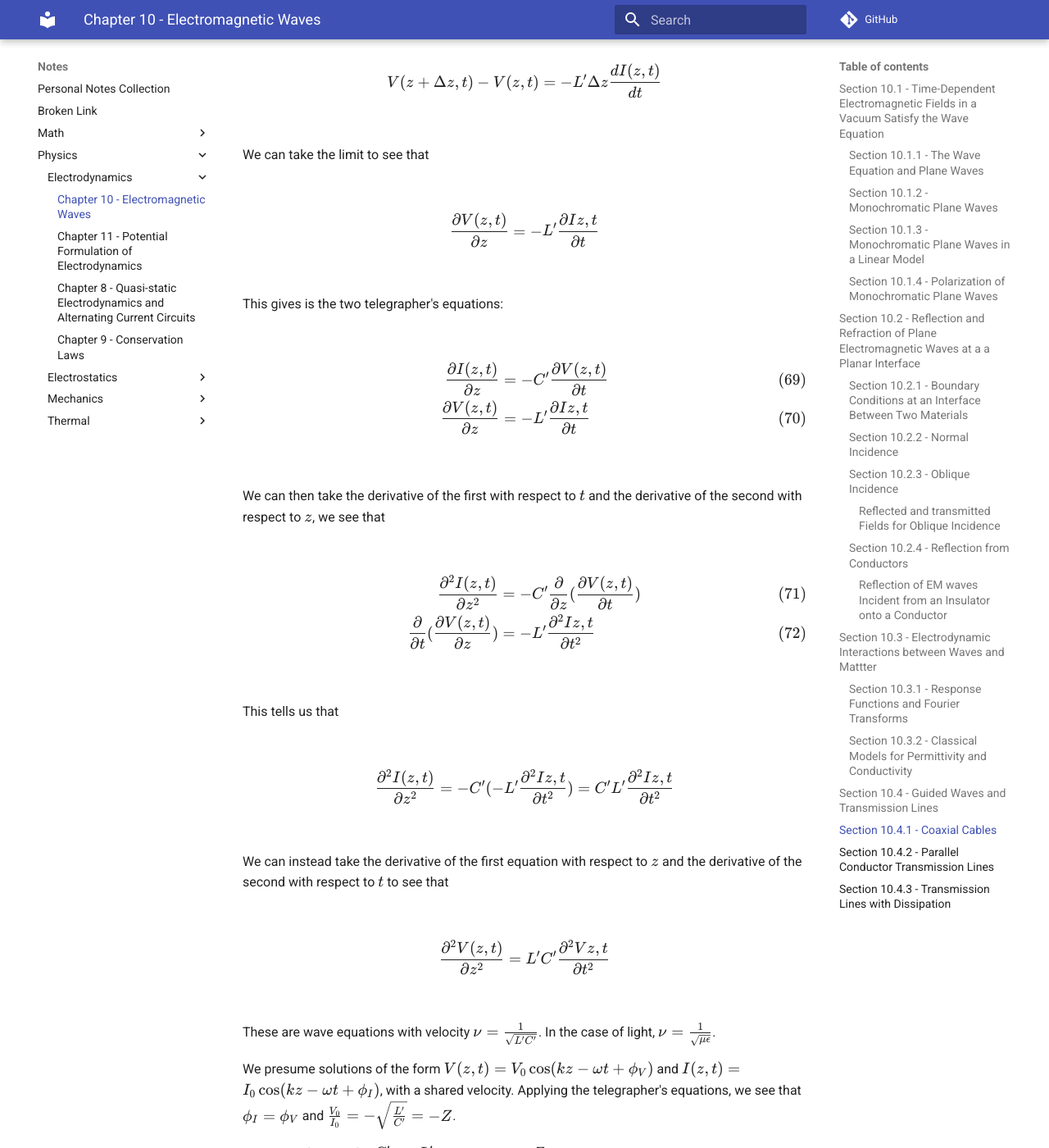
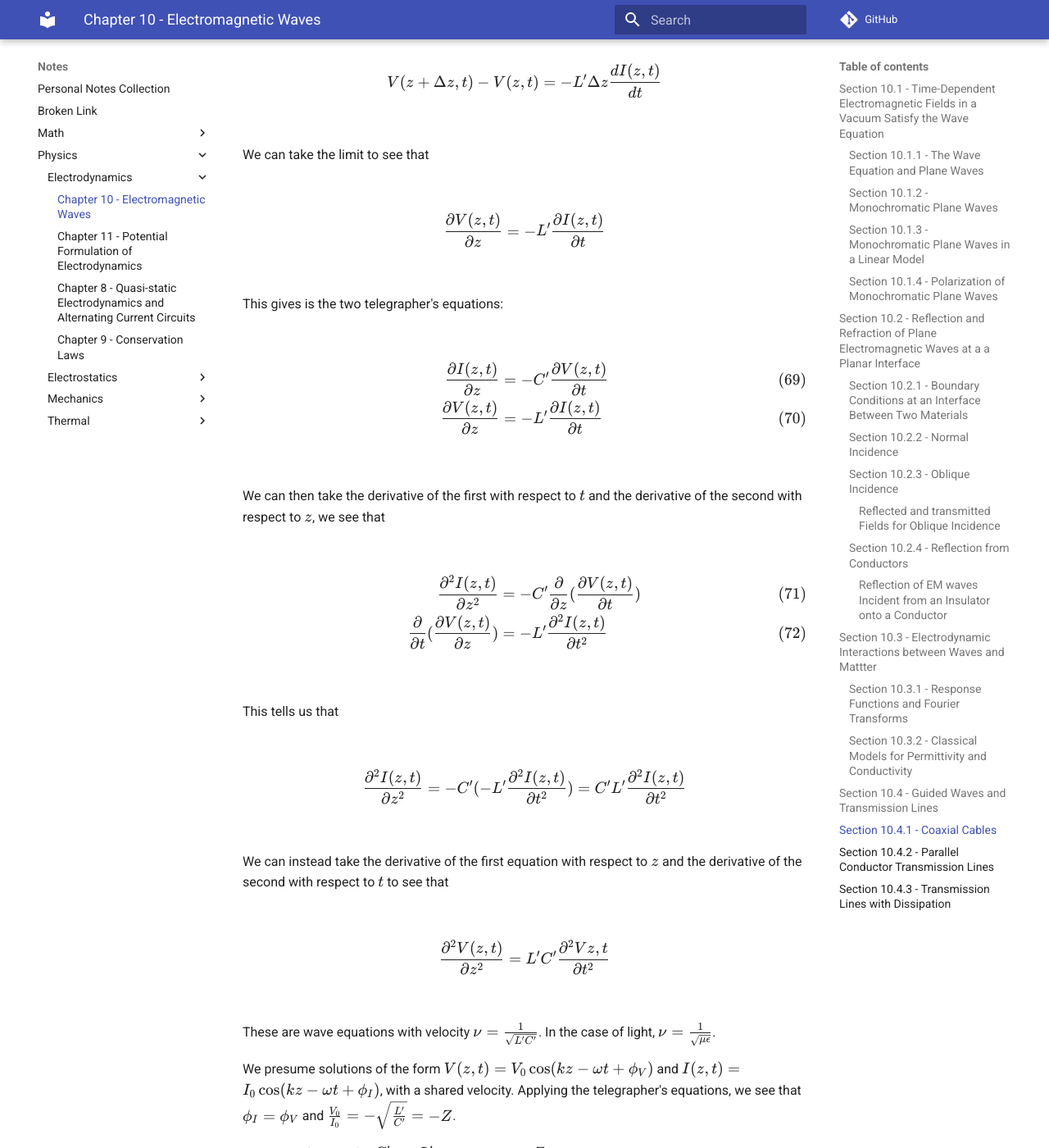
Before and after one commit to Indigo5684/Notes, an MkDocs documentation site: the page built from docs/physics/electrodynamics/10-electromagnetic-waves.md, in a window 1280 px wide and 1400 px high, scrolled down 20519 px. Shown: the whole window at 82% size. Built offline with MkDocs 1.6.1 and Material for MkDocs 9.7.7, drawn with Linux system fonts in a browser that asks for light colours; comment, search, counter and statistics services are not loaded.

```diff
--- a/docs/physics/electrodynamics/10-electromagnetic-waves.md
+++ b/docs/physics/electrodynamics/10-electromagnetic-waves.md
@@ -524,25 +524,25 @@ $$V(z + \Delta z, t) - V(z, t) = -L' \Delta z \frac{dI(z, t)}{dt}$$
 
 We can take the limit to see that
 
-$$\frac{\partial V(z, t)}{\partial z} = -L' \frac{\partial I{z, t}}{\partial t}$$
+$$\frac{\partial V(z, t)}{\partial z} = -L' \frac{\partial I(z, t)}{\partial t}$$
 
 This gives is the two telegrapher's equations:
 
 $$\begin{align}
 \frac{\partial I(z, t)}{\partial z} &= -C' \frac{\partial V(z, t)}{\partial t} \\
-\frac{\partial V(z, t)}{\partial z} &= -L' \frac{\partial I{z, t}}{\partial t}
+\frac{\partial V(z, t)}{\partial z} &= -L' \frac{\partial I(z, t)}{\partial t}
 \end{align}$$
 
 We can then take the derivative of the first with respect to $t$ and the derivative of the second with respect to $z$, we see that
 
 $$\begin{align}
 \frac{\partial^2 I(z, t)}{\partial z^2} &= -C' \frac{\partial}{\partial z}(\frac{\partial V(z, t)}{\partial t}) \\
-\frac{\partial}{\partial t}(\frac{\partial V(z, t)}{\partial z}) &= -L' \frac{\partial^2 I{z, t}}{\partial t^2}
+\frac{\partial}{\partial t}(\frac{\partial V(z, t)}{\partial z}) &= -L' \frac{\partial^2 I(z, t)}{\partial t^2}
 \end{align}$$
 
 This tells us that
 
-$$\frac{\partial^2 I(z, t)}{\partial z^2} = -C'(-L' \frac{\partial^2 I{z, t}}{\partial t^2}) = C'L' \frac{\partial^2 I{z, t}}{\partial t^2}$$
+$$\frac{\partial^2 I(z, t)}{\partial z^2} = -C'(-L' \frac{\partial^2 I(z, t)}{\partial t^2}) = C'L' \frac{\partial^2 I(z, t)}{\partial t^2}$$
 
 We can instead take the derivative of the first equation with respect to $z$ and the derivative of the second with respect to $t$ to see that
 
```
